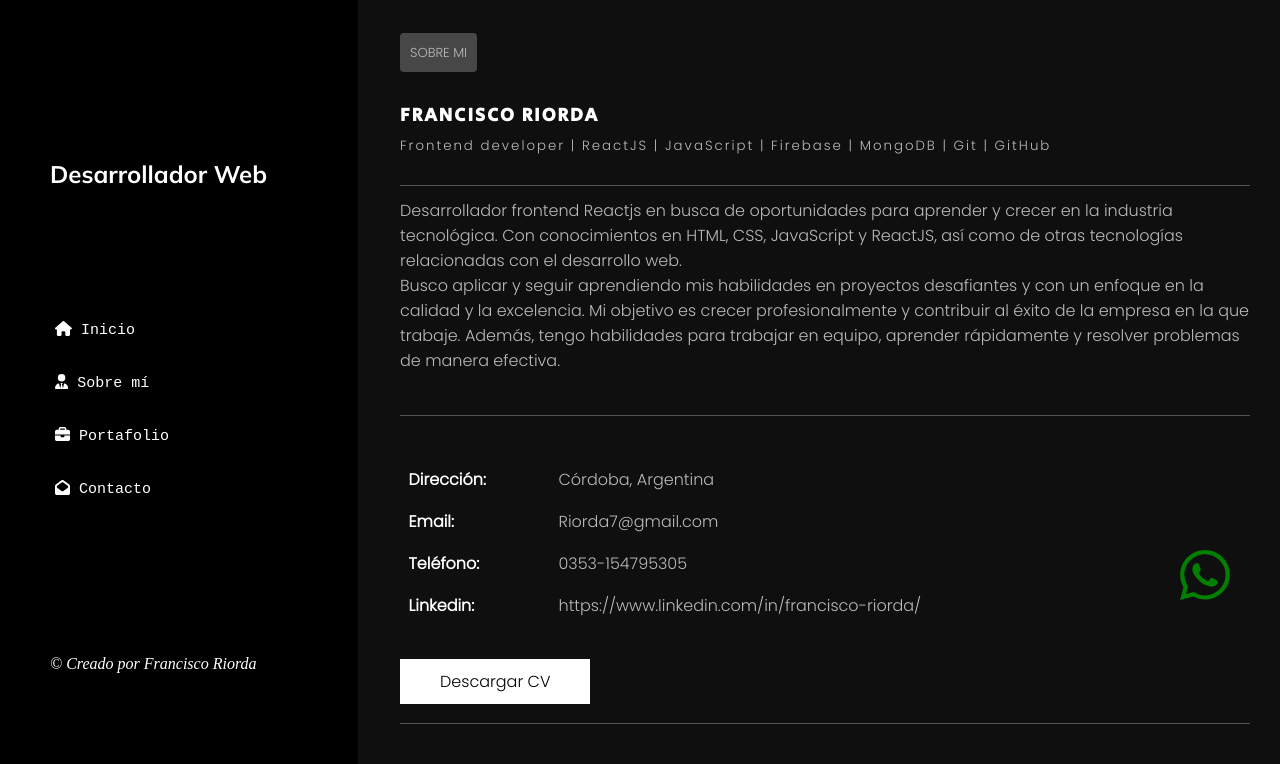
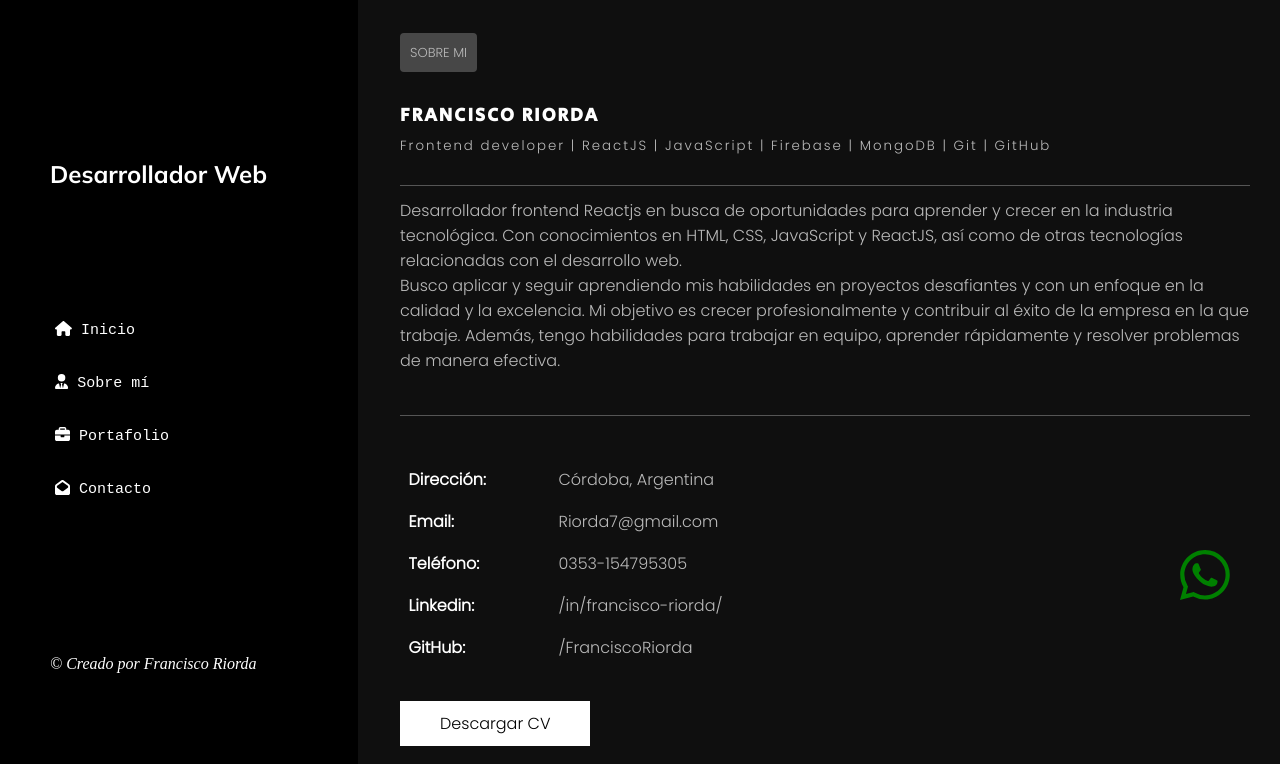
Before and after one commit to FranciscoRiorda/portfolio, a React (Create React App) app: page /about in a window 1280 px wide. Shown: the top 764 px of the page. Built offline with nearby package versions, Linux system fonts and the light colour scheme.

Commit message:
actualización

```diff
--- a/src/componentes/About/About.jsx
+++ b/src/componentes/About/About.jsx
@@ -1,4 +1,5 @@
 import React from "react";
+import { Link } from "react-router-dom";
 import "./aboutStyles.css";
 
 const About = () => {
@@ -12,7 +13,10 @@ const About = () => {
         </div>
         <div>
           <h3>Francisco Riorda</h3>
-          <span>Frontend developer | ReactJS | JavaScript | Firebase | MongoDB | Git | GitHub</span>
+          <span>
+            Frontend developer | ReactJS | JavaScript | Firebase | MongoDB | Git
+            | GitHub
+          </span>
         </div>
         <div className="hr" />
         <div className="descripcionAbout">
@@ -50,7 +54,22 @@ const About = () => {
             </li>
             <li>
               <b>Linkedin: </b>
-              <span>https://www.linkedin.com/in/francisco-riorda/</span>
+              <span>
+                <Link
+                  to="https://www.linkedin.com/in/francisco-riorda/"
+                  target={"_blank"} className="redesAbout"
+                >
+                  /in/francisco-riorda/
+                </Link>
+              </span>
+            </li>
+            <li>
+              <b>GitHub: </b>
+              <span>
+                <Link to="https://github.com/FranciscoRiorda" target={"_blank"} className="redesAbout">
+                  /FranciscoRiorda
+                </Link>
+              </span>
             </li>
           </ul>
         </div>
--- a/src/componentes/About/aboutStyles.css
+++ b/src/componentes/About/aboutStyles.css
@@ -73,6 +73,16 @@
 .contactoAbout>ul>li>span {
     font-family: 'Poppins', sans-serif;
     color: rgb(186, 186, 186);
+}
+.redesAbout {
+    font-family: 'Poppins', sans-serif;
+    color: rgb(186, 186, 186);
+    text-decoration: none;
+    transition: 0.5s;
+}
+.redesAbout:hover{
+    font-size: 1.03rem;
+    text-decoration:underline;
 }
 
 .descargarCv {
```
